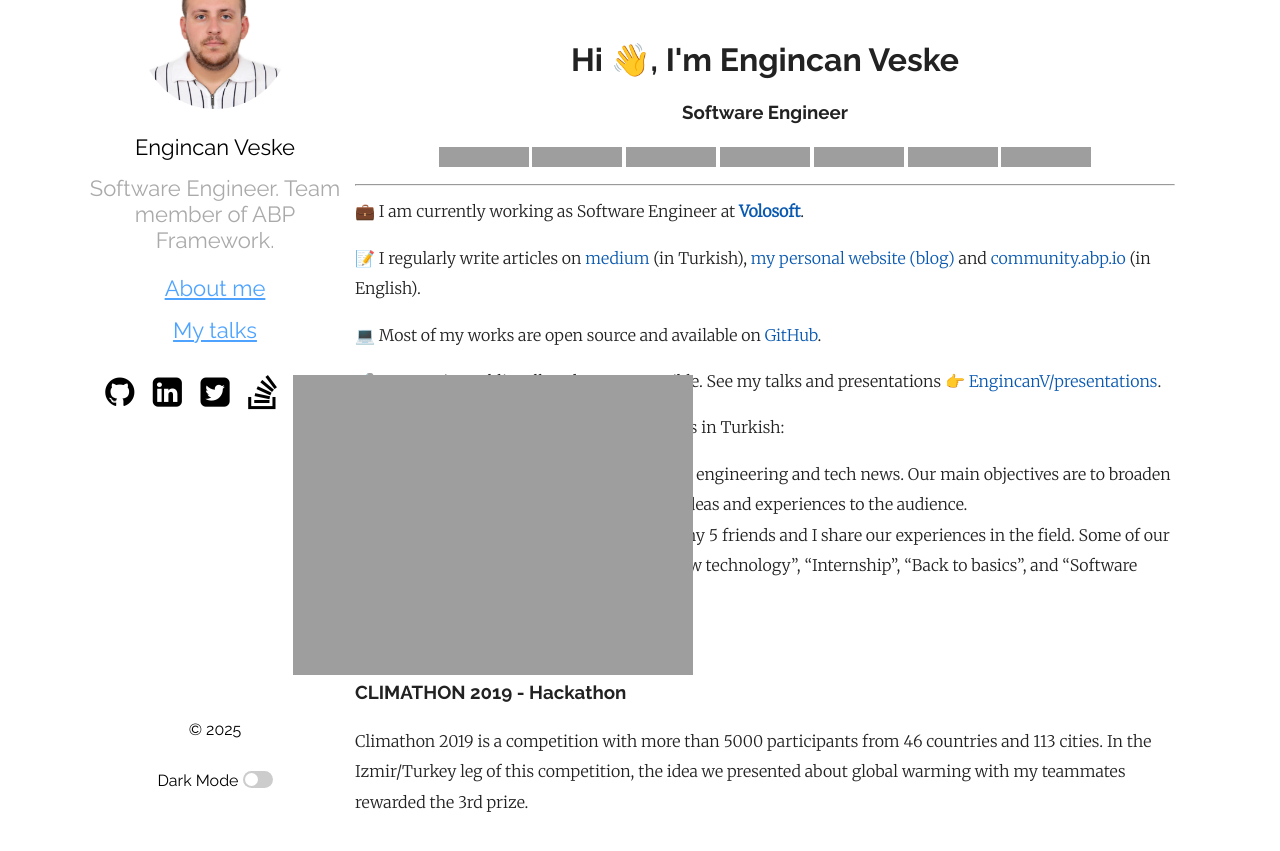
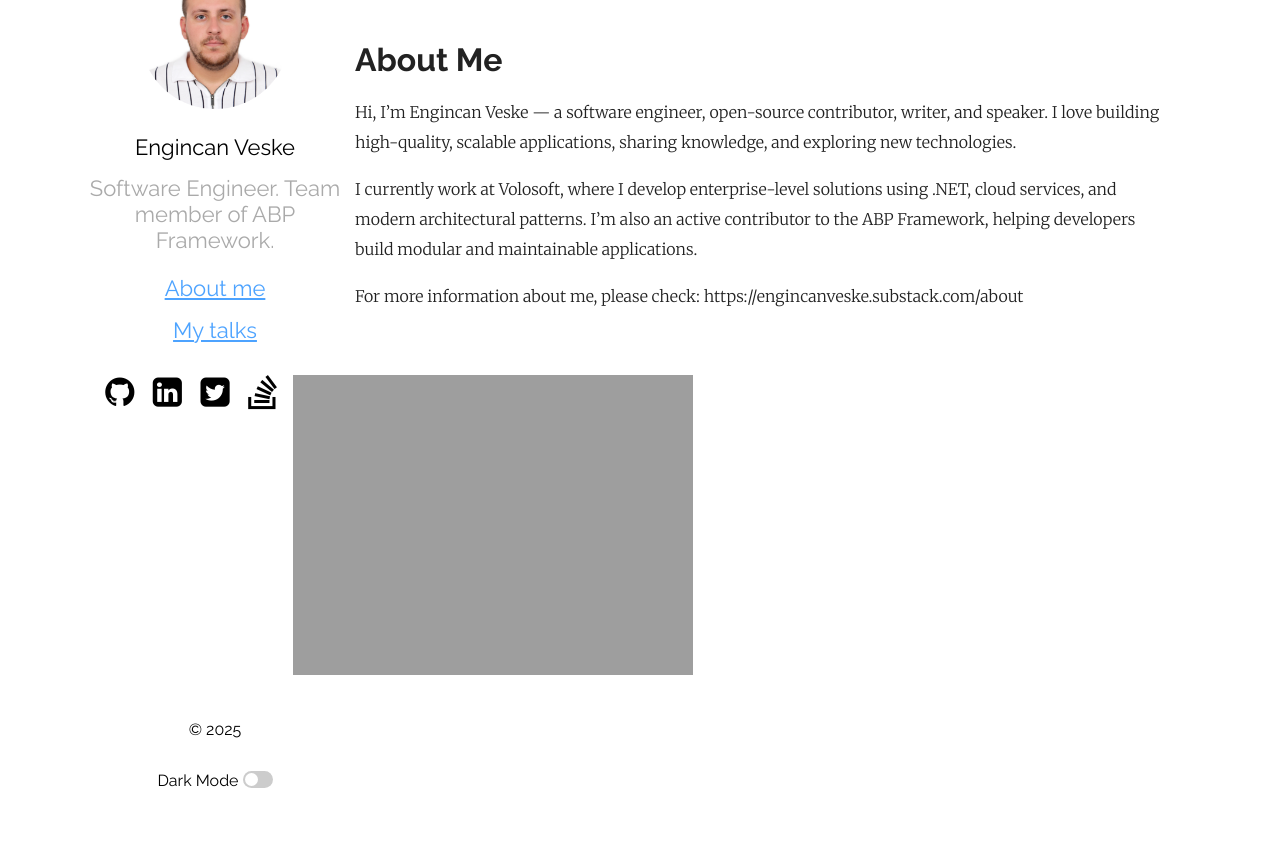
Before and after one commit to EngincanV/EngincanV.github.io, a Jekyll site: the page built from about.md, in a window 1280 px wide. Shown: the top 851 px of the page. Built offline with Jekyll 4.4.1, drawn with Linux system fonts in a browser that asks for light colours; our own code applies the rules of GitHub Pages for plain Markdown files; grey boxes are pictures that could not be loaded.

```diff
--- a/about.md
+++ b/about.md
@@ -1,33 +1,7 @@
-<h1 align="center">Hi 👋, I'm Engincan Veske</h1>
-<h3 align="center">Software Engineer</h3>
+# About Me
 
-<div align="center">
-    <a href="https://linkedin.com/in/engincan-veske-b4a75b145" target="blank"><img src="https://img.shields.io/badge/LinkedIn-blue?logo=linkedin" /></a>
-    <a href="https://twitter.com/EngincanVeske" target="blank"><img src="https://img.shields.io/twitter/follow/EngincanVeske?style=social" /></a>
-    <a href="https://github.com/EngincanV/" target="blank"><img src="https://img.shields.io/github/followers/EngincanV?label=follow&style=social" /></a>
-    <a href="https://stackoverflow.com/users/10477283" target="blank"><img src="https://img.shields.io/stackexchange/stackoverflow/r/10477283?label=stackoverflow&color=orange" /></a>
-    <a href="https://sessionize.com/engincan-veske/" target="blank"><img src="https://img.shields.io/badge/-Sessionize-1AB394?style=flat&logo=sessionize&logoColor=white" /></a>
-    <a href="https://medium.com/@enginveske" target="blank"><img src="https://img.shields.io/badge/500+-grey?logo=medium&label=medium" /></a>
-    <a href="mailto:enginveske@gmail.com" target="blank"><img src="https://img.shields.io/badge/contact%20with%20me-white?logo=gmail" /></a>
-</div>
+Hi, I’m Engincan Veske — a software engineer, open-source contributor, writer, and speaker. I love building high-quality, scalable applications, sharing knowledge, and exploring new technologies.
 
-  <hr />
+I currently work at Volosoft, where I develop enterprise-level solutions using .NET, cloud services, and modern architectural patterns. I’m also an active contributor to the ABP Framework, helping developers build modular and maintainable applications.
 
-💼 I am currently working as Software Engineer at <a href="https://volosoft.com/" target="_blank"><b>Volosoft</b></a>.
-
-📝 I regularly write articles on [medium](https://medium.com/@enginveske) (in Turkish), [my personal website (blog)](https://engincanv.github.io/) and [community.abp.io](https://community.abp.io/members/EngincanV) (in English).
-
-💻 Most of my works are open source and available on [GitHub](https://github.com/EngincanV).
-
-🎤 I try to give public talks whenever possible. See my talks and presentations 👉 [EngincanV/presentations](https://github.com/EngincanV/presentations).
-
-🎙️ Also, I broadcast podcasts with my friends in Turkish:
-
-* [dotcode](https://open.spotify.com/show/2a4W8oDAGxqr4pDUnb2K4H): We mainly talk about software engineering and tech news.  Our main objectives are to broaden our knowledge and communicate our ideas and experiences to the audience.
-* [Sıfırdan Bire](https://open.spotify.com/show/4Iliz5SjCs6ayUglQ48Use): In this podcast channel, my 5 friends and I share our experiences in the field. Some of our previous talks topics: "Adaptation to new technology", "Internship", "Back to basics", and "Software quality assurance & test operations".
-
-## Achievements
-
-### CLIMATHON 2019 - Hackathon
-
-Climathon 2019 is a competition with more than 5000 participants from 46 countries and 113 cities. In the Izmir/Turkey leg of this competition, the idea we presented about global warming with my teammates rewarded the 3rd prize.
+For more information about me, please check: https://engincanveske.substack.com/about
```
Also changed, not shown: _posts/2025-02-10-blog-migration-alert.md (added, +27 -0 lines).
